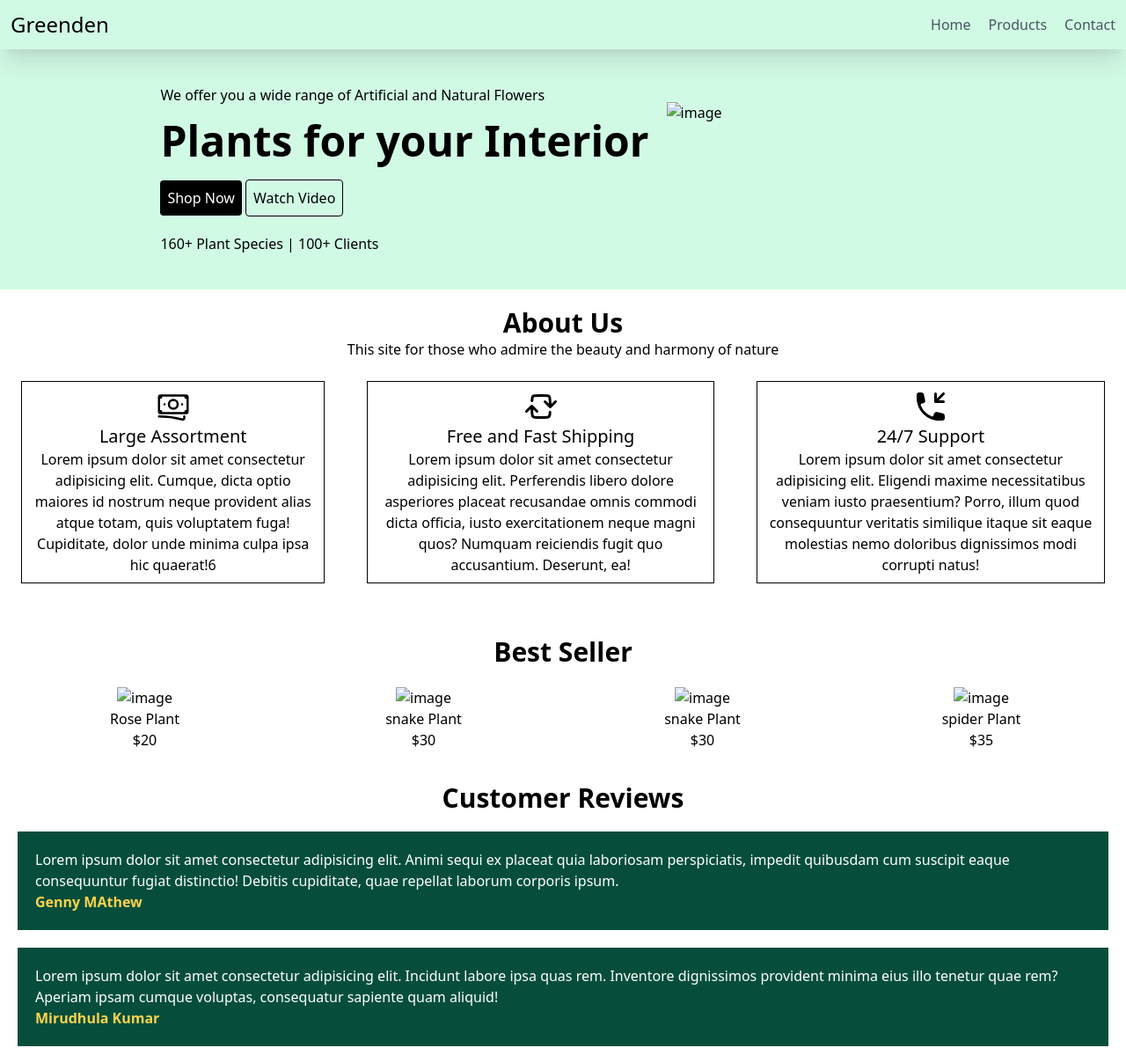
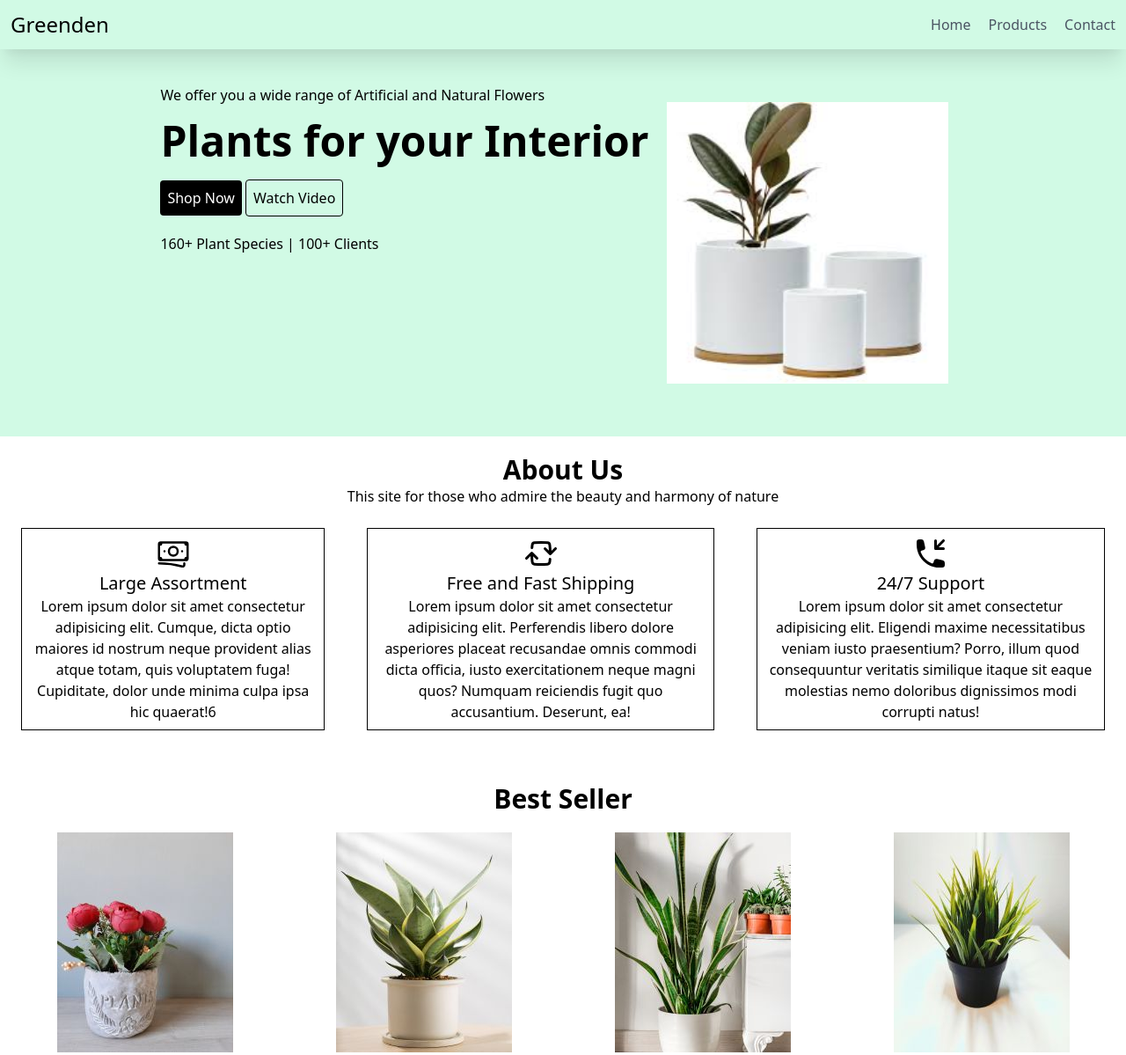
Before and after one commit to Selvamaha-12/Greenden-Tailwind, a plain HTML site: page index.html in a window 1280 px wide. Shown: the top 1199 px of the page at 88% size. Drawn offline with nearby package versions, Linux system fonts and the light colour scheme.

Commit message:
Update index.html

```diff
--- a/index.html
+++ b/index.html
@@ -36,7 +36,7 @@
 <p> 160+ Plant Species | 100+ Clients</p>
 </div>
 <div class="hidden md:block p-5">
-    <img src="./images/header.jpeg" alt="image" class="w-80">
+    <img src="./header.jpeg" alt="image" class="w-80">
 </div>
 </section>
 
@@ -77,22 +77,22 @@
     <h1 class="font-bold mt-5 text-3xl">Best Seller</h1>
     <div class="grid grid-cols-2 md:grid-cols-4 mt-5 gap-5 ">
         <div>
-            <img src="./images/bestseller-1.jpg" class="inline hover:shadow-xl transform hover:-translate-y-2" alt="image">
+            <img src="./bestseller-1.jpg" class="inline hover:shadow-xl transform hover:-translate-y-2" alt="image">
             <h1>Rose Plant</h1>
             <p>$20</p>
         </div>
         <div>
-            <img src="./images/bestseller-2.jpg" class="inline hover:shadow-xl  transform hover:-translate-y-2" alt="image">
+            <img src="./bestseller-2.jpg" class="inline hover:shadow-xl  transform hover:-translate-y-2" alt="image">
             <h1>snake Plant</h1>
             <p>$30</p>
         </div>
         <div>
-            <img src="./images/bestseller-3.jpg" class="inline hover:shadow-xl  transform hover:-translate-y-2" alt="image">
+            <img src="./bestseller-3.jpg" class="inline hover:shadow-xl  transform hover:-translate-y-2" alt="image">
             <h1>snake Plant</h1>
             <p>$30</p>
         </div>
         <div>
-            <img src="./images/bestseller-4.jpg" class="inline hover:shadow-xl  transform hover:-translate-y-2" alt="image">
+            <img src="./bestseller-4.jpg" class="inline hover:shadow-xl  transform hover:-translate-y-2" alt="image">
             <h1>spider Plant</h1>
             <p>$35</p>
         </div>
```
